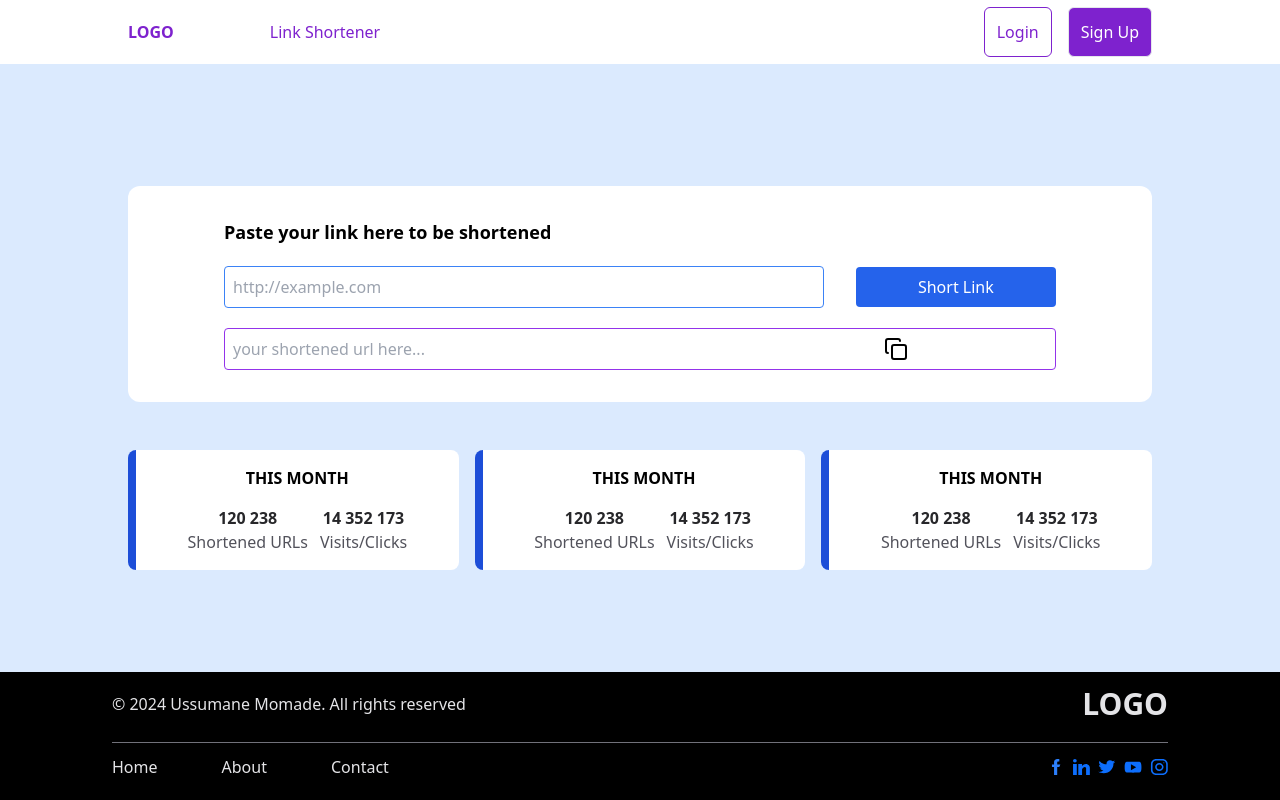
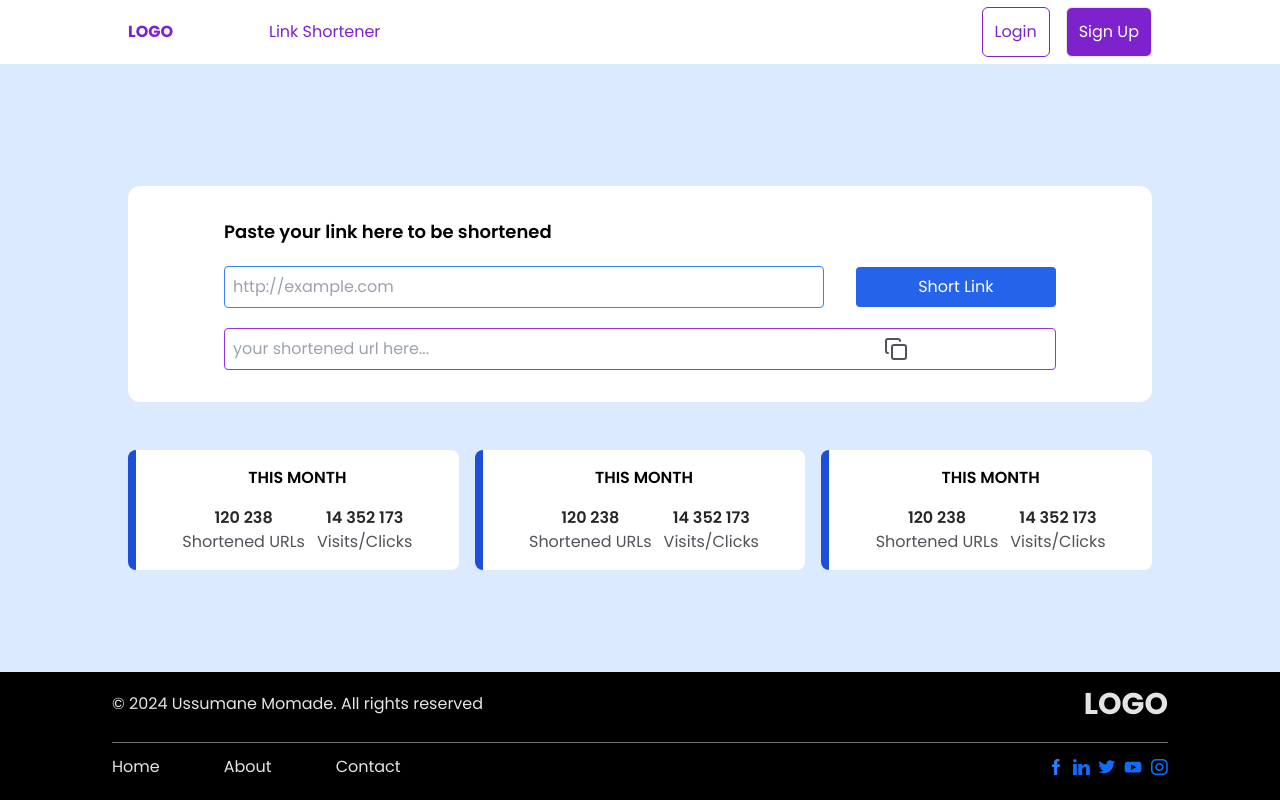
Before and after one commit to Uss-Momas/briefly, a React (Vite) app in the folder web/: page / in a window 1280 px wide. Built offline with nearby package versions, Linux system fonts and the light colour scheme.

Commit message:
add copy code to clipboard functionality

```diff
--- a/web/index.html
+++ b/web/index.html
@@ -1,12 +1,20 @@
 <!doctype html>
 <html lang="en">
+
 <head>
   <meta charset="UTF-8" />
   <link rel="icon" type="image/svg+xml" href="/vite.svg" />
+  <link rel="preconnect" href="https://fonts.googleapis.com">
+  <link rel="preconnect" href="https://fonts.gstatic.com" crossorigin>
+  <link
+    href="https://fonts.googleapis.com/css2?family=Poppins:ital,wght@0,100;0,200;0,300;0,400;0,500;0,600;0,700;0,800;0,900;1,100;1,200;1,300;1,400;1,500;1,600;1,700;1,800;1,900&display=swap"
+    rel="stylesheet">
   <meta name="viewport" content="width=device-width, initial-scale=1.0" />
   <title>Vite + React</title>
 </head>
+
 <body id="root" class="bg-blue-100 text-black">
   <script type="module" src="/src/main.jsx"></script>
 </body>
+
 </html>
--- a/web/src/index.css
+++ b/web/src/index.css
@@ -6,3 +6,7 @@
     --radius: 0.5rem
   }
 }
+
+* {
+  font-family: "Poppins", sans-serif;
+}
--- a/web/src/pages/ShortlinkAnonimous/ShortlinkAnonimous.jsx
+++ b/web/src/pages/ShortlinkAnonimous/ShortlinkAnonimous.jsx
@@ -3,7 +3,7 @@
 import Footer from "../../components/Footer/Footer";
 import Header from "../../components/Header/Header";
 
-import { Copy } from "lucide-react";
+import { Copy, CopyCheck } from "lucide-react";
 import { useForm } from "react-hook-form";
 import { useState } from "react";
 import { zodResolver } from '@hookform/resolvers/zod';
@@ -17,11 +17,12 @@
 });
 
 export default function ShortlinkAnonimous(params) {
-    const { register, handleSubmit, setError, formState: { errors, isSubmitting, isSubmitSuccessful } } = useForm({
+    const { register, handleSubmit, reset, setError, formState: { errors, isSubmitting, isSubmitSuccessful } } = useForm({
         resolver: zodResolver(schema),
     });
 
     const [shortenedCode, setShortenedCode] = useState('');
+    const [isCopied, setIsCopied] = useState(false);
 
     async function OnSubmit(data) {
         try {
@@ -36,12 +37,24 @@
             const responseData = response.data;
             console.log(responseData);
             setShortenedCode(`http://localhost:3333/${responseData.shortlink.code}`);
-
+            // reset();
         } catch (error) {
             setError("root", {
                 message: 'Some Error',
             })
         }
+    }
+
+    async function copyToClipboard(text) {
+        return await navigator.clipboard.writeText(text);
+    }
+
+    async function handleCopyClick() {
+        await copyToClipboard(shortenedCode);
+        setIsCopied(true);
+        setTimeout(() => {
+            setIsCopied(false);
+        }, 1500);
     }
 
     return (
@@ -70,7 +83,12 @@
                         <div className='flex flex-row border border-purple-600 rounded p-2 items-center'>
                             <input className='basis-4/5 disabled:bg-white disabled:text-zinc-500' type="text" disabled placeholder="your shortened url here..." value={shortenedCode} />
 
-                            <button><Copy className="border-zinc-700 basis-1/5" /></button>
+                            <button onClick={async () => { handleCopyClick(); }}>
+                                {isCopied ? <CopyCheck className="text-zinc-600 basis-1/5" /> : (
+                                    <Copy className="text-zinc-600 basis-1/5" />
+                                )
+                                }
+                            </button>
                             {/* <span className='basis-1/5'>copy</span> */}
                         </div>
                     </div>
```
Lines whose indentation alone changed are shown as unchanged.
